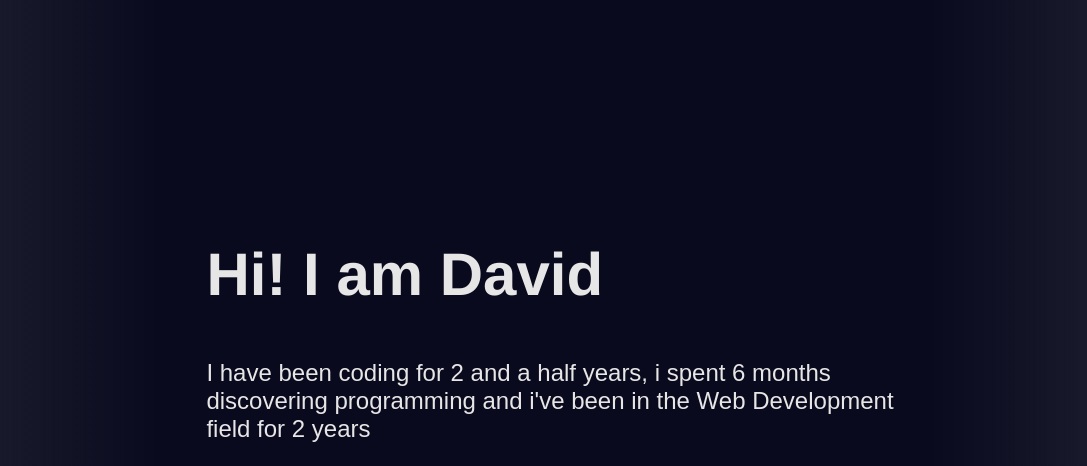
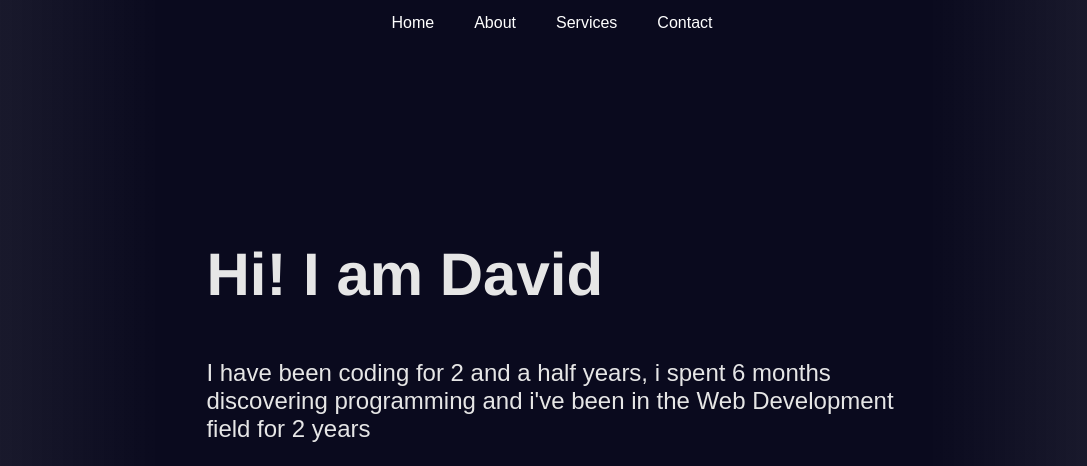
Before and after one commit to Coding-Life-123/Portfolio, a website: page index.html in a window 1280 px wide. Shown: the top 466 px of the page, without its empty margins (96-1183 px from the left). Drawn offline with nearby package versions, Linux system fonts and the light colour scheme.

Commit message:
navBar centered

```diff
--- a/index.html
+++ b/index.html
@@ -13,6 +13,14 @@
     <script src="main.js"></script>
   </head>
   <body>
+    <nav class="navbar">
+      <div class="navbar-container">
+          <a href="#home">Home</a>
+          <a href="#about">About</a>
+          <a href="#services">Services</a>
+          <a href="#contact">Contact</a>
+      </div>
+  </nav>
     <main class="main-container">
       <section class="greeting-container" id="greetingContainer">
         <h1 class="greeting-title" id="greetingTitle"></h1>
--- a/langs/BikeShopApp/en.json
+++ b/langs/BikeShopApp/en.json
@@ -5,7 +5,7 @@
         "On this app you can filter bikes by Brand, Price, Type or Model as you can see in the image below, on this page the app requests the image link, brand, model, engine displacement, power, and dry weight, in this example i am filtering by cost, selecting only the bikes wich price is between $10.000 and $29.999.",
         "If you want to have a quick look at some of the bike specs, you can hover on a bike, it shows you the engine displacement, power and dry weight of the bike you are hovering, also has a different border and shadow color",
         "You looked at a bike you like? Perfect!, click on it and you can take a look to the bike specs on detail, Engine, Transmission, Chassis and Dimensions of the bike",
-        "In case you want to go back to the main page without any filters applied and look at the entire inventory, the home button will take you back"
+        "You want to go back and look at another bike? The HOME button will take you back to the main page without any filters applied so it's going to display the entire inventory."
     ],
     "AppImagesLink":[
         "https://i.postimg.cc/VspjT2Jt/Opera-Captura-de-pantalla-2024-05-02-133156-localhost.png",
--- a/langs/BikeShopApp/es.json
+++ b/langs/BikeShopApp/es.json
@@ -3,9 +3,9 @@
     "AppDesc":"Tienda online de motos con ReactJS, NodeJS, ExpressJS, JavaScript, TailwindCSS, HTML, and MySQL, la aplicación tiene su propia base de datos con toda la información de las motos, pero sólo pide la información que necesita en el momento, así la aplicación no carga datos innecesarios.",
     "AppSearchBy":[
         "En esta app puedes filtrar motos por Marca, Precio, Tipo o Modelo, cómo se ve en la imagen de abajo, en esta página la aplicación pide el link de la imagen, marca, modelo, cilindraje, potencia, y peso en seco, en este ejemplo estoy filtrando por precio, seleccionando sólo las motos cuyo precio está entre $10.000 y $29.999.",
-        "Sí quieres darle un vistazo a algunas de las especIf you want to have a quick look at some of the bike specs, you can hover on a bike, it shows you the engine displacement, power and dry weight of the bike you are hovering, also has a different border and shadow color",
-        "You looked at a bike you like? Perfect!, click on it and you can take a look to the bike specs on detail, Engine, Transmission, Chassis and Dimensions of the bike",
-        "In case you want to go back to the main page without any filters applied and look at the entire inventory, the home button will take you back"
+        "Sí quieres darle un vistazo a algunas de las especificaciones, puedes poner el mouse sobre la moto que quieras ver, te mostrará el cilinraje, potencia y peso en seco de la moto, además que se aplica un borde distinto y otro color de sombra",
+        "Hay una moto que te gusta? Perfecto!, dale click y te llevará a una página donde podrás ver más a detalle las especificaciones de la moto, Motor, Transmisión, Chasis y Dimensiones de la moto",
+        "Quieres volver atrás y ver otra moto? El botón de HOME te llevará de vuelta, además de que no habrá filtros aplicados por ende se mostrará todo el inventario."
     ],
     "AppImagesLink":[
         "https://i.postimg.cc/VspjT2Jt/Opera-Captura-de-pantalla-2024-05-02-133156-localhost.png",
--- a/style.css
+++ b/style.css
@@ -13,6 +13,28 @@ body{
     background-image: linear-gradient(to right, var(--borders-color), var(--center-color) 0%, var(--center-flat-color) 20% 80%, var(--center-color) 100%, var(--borders-color));
     /*radial-gradient(ellipse 700% 30000% , rgba(10,10,30,1), rgba(200, 200, 200,1));*/
     color: var(--text-color);
+}
+
+.navbar {
+    position: fixed;
+    top: 0;
+    width: 100%;
+    z-index: 1000;
+    display: flex;
+    justify-content: center;
+}
+
+.navbar-container {
+    display: flex;
+    justify-content: center;
+}
+
+.navbar a {
+    display: block;
+    color: white;
+    text-align: center;
+    padding: 14px 20px;
+    text-decoration: none;
 }
 
 .main-container{
```
